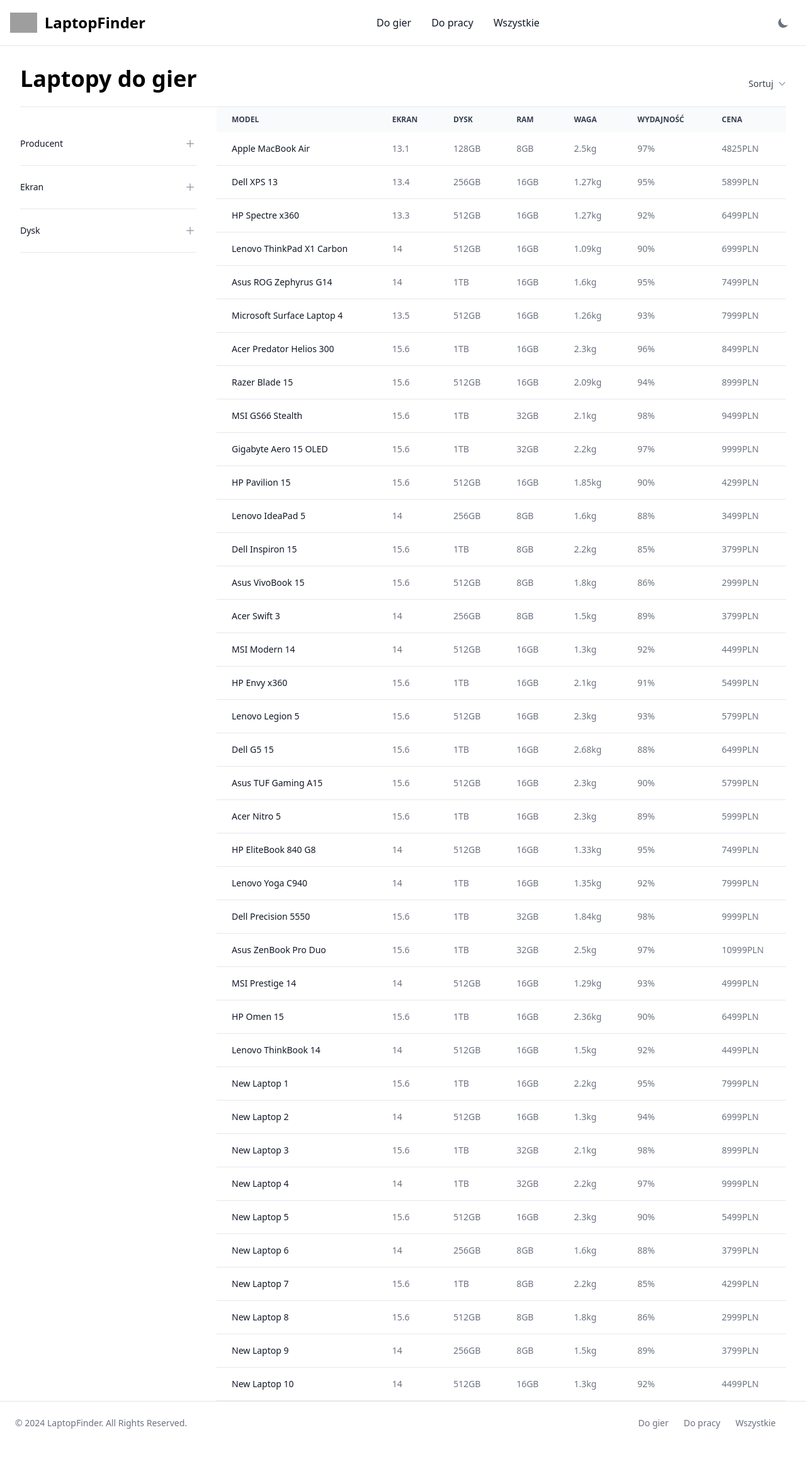
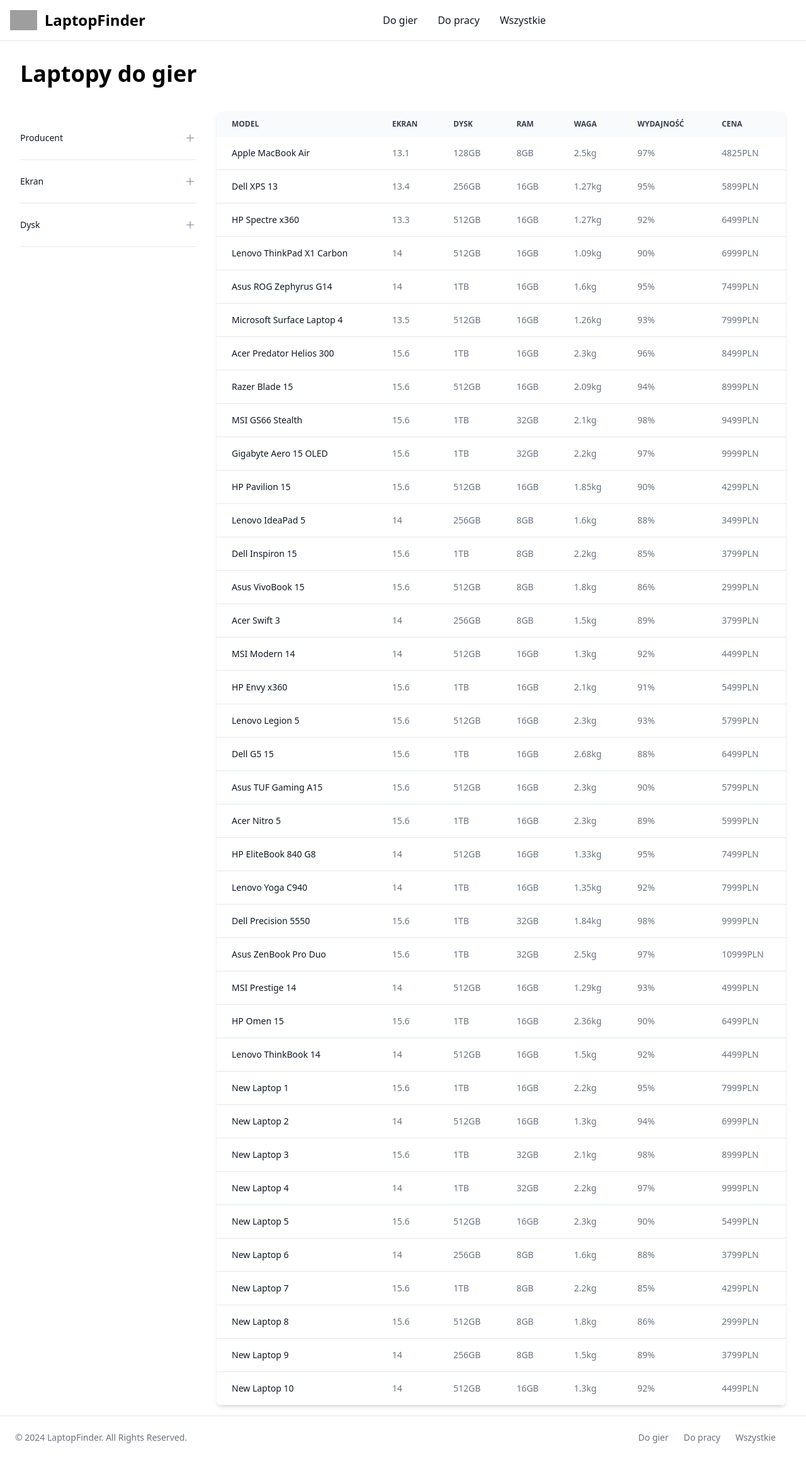
Before and after one commit to lwieckowski/laptop-finder, a Flask app: page / in a window 1280 px wide. Shown: the whole page at 63% size. Before the commit the page ends 2268 px from the top, so only its background shows below. Run offline with Flask 3, Linux system fonts and the light colour scheme; some libraries are stand-ins or nearby versions; grey boxes are pictures that could not be loaded.

Commit message:
Continue fixing styles

```diff
--- a/app/src/static/css/output.css
+++ b/app/src/static/css/output.css
@@ -1829,6 +1829,12 @@ input:checked + .toggle-bg {
   box-shadow: var(--tw-ring-offset-shadow, 0 0 #0000), var(--tw-ring-shadow, 0 0 #0000), var(--tw-shadow);
 }
 
+.shadow-md {
+  --tw-shadow: 0 4px 6px -1px rgb(0 0 0 / 0.1), 0 2px 4px -2px rgb(0 0 0 / 0.1);
+  --tw-shadow-colored: 0 4px 6px -1px var(--tw-shadow-color), 0 2px 4px -2px var(--tw-shadow-color);
+  box-shadow: var(--tw-ring-offset-shadow, 0 0 #0000), var(--tw-ring-shadow, 0 0 #0000), var(--tw-shadow);
+}
+
 .shadow-xl {
   --tw-shadow: 0 20px 25px -5px rgb(0 0 0 / 0.1), 0 8px 10px -6px rgb(0 0 0 / 0.1);
   --tw-shadow-colored: 0 20px 25px -5px var(--tw-shadow-color), 0 8px 10px -6px var(--tw-shadow-color);
@@ -2095,6 +2101,10 @@ input:checked + .toggle-bg {
     margin-top: 0px;
   }
 
+  .sm\:rounded-lg {
+    border-radius: 0.5rem;
+  }
+
   .sm\:px-6 {
     padding-left: 1.5rem;
     padding-right: 1.5rem;
--- a/app/src/templates/features/sort.jinja
+++ /dev/null
@@ -1,27 +0,0 @@
-{% macro sort_dropdown() %}
-<div class="relative inline-block text-left">
-    <div>
-        <button id="sort-toggle" type="button"
-            class="group inline-flex justify-center text-sm font-medium text-gray-700 hover:text-gray-900"
-            id="menu-button" aria-expanded="false" aria-haspopup="true">
-            Sortuj
-            <svg class="-mr-1 ml-1 h-5 w-5 flex-shrink-0 text-gray-400 group-hover:text-gray-500" viewBox="0 0 20 20"
-                fill="currentColor" aria-hidden="true">
-                <path fill-rule="evenodd"
-                    d="M5.23 7.21a.75.75 0 011.06.02L10 11.168l3.71-3.938a.75.75 0 111.08 1.04l-4.25 4.5a.75.75 0 01-1.08 0l-4.25-4.5a.75.75 0 01.02-1.06z"
-                    clip-rule="evenodd" />
-            </svg>
-        </button>
-    </div>
-    <div id="sort-menu"
-        class="absolute hidden right-0 z-10 mt-2 w-40 origin-top-right rounded-md bg-white shadow-2xl ring-1 ring-black ring-opacity-5 focus:outline-none"
-        role="menu" aria-orientation="vertical" aria-labelledby="menu-button" tabindex="-1">
-        <div class="py-1" role="none">
-            <a href="#" class="font-medium text-gray-900 block px-4 py-2 text-sm" role="menuitem" tabindex="-1"
-                id="menu-item-0">Cena</a>
-            <a href="#" class="text-gray-500 block px-4 py-2 text-sm" role="menuitem" tabindex="-1"
-                id="menu-item-1">Wydajność</a>
-        </div>
-    </div>
-</div>
-{% endmacro %}
--- a/app/src/templates/features/table.jinja
+++ b/app/src/templates/features/table.jinja
@@ -1,8 +1,6 @@
 {% macro table(laptops) %}
 <div class="lg:col-span-3">
-
-
-    <div class="relative overflow-x-auto">
+    <div class="relative overflow-x-auto shadow-md rounded-lg mt-4 mb-4">
         <table class="table-auto w-full text-sm text-left rtl:text-right text-gray-500 dark:text-gray-400">
             <thead class="text-xs text-gray-700 uppercase bg-gray-50 dark:bg-gray-700 dark:text-gray-400">
                 <tr>
--- a/app/src/templates/index.jinja
+++ b/app/src/templates/index.jinja
@@ -1,16 +1,14 @@
 {% extends 'layout.jinja' %}
 
 {% from 'features/filter.jinja' import filters, mobile_filters, mobile_filter_button %}
-{% from 'features/sort.jinja' import sort_dropdown %}
 {% from 'features/table.jinja' import table %}
 
 {% block body %}
 {{ mobile_filters() }}
 <main class="mx-auto max-w-7xl px-4 sm:px-6 lg:px-8">
-    <div class="flex items-baseline justify-between border-b border-gray-200 pb-6 pt-8">
-    <h2 class="text-4xl font-extrabold dark:text-white">Laptopy do gier</h2>
+    <div class="flex items-baseline justify-between pb-6 pt-8">
+        <h2 class="text-4xl font-extrabold dark:text-white">Laptopy do gier</h2>
         <div class="flex items-center">
-            {{ sort_dropdown() }}
             {{ mobile_filter_button() }}
         </div>
     </div>
```
